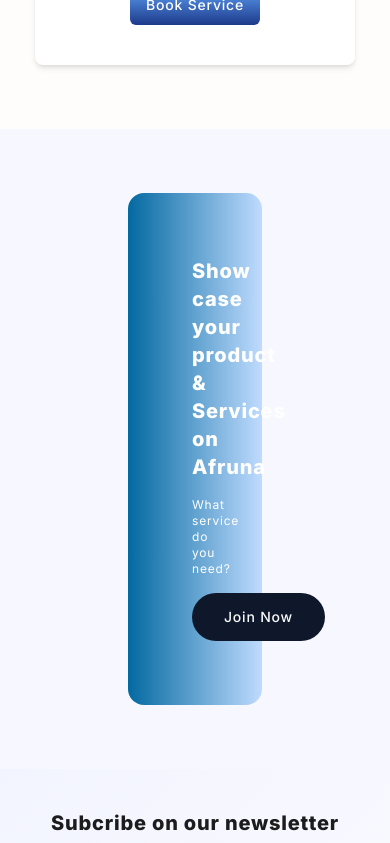
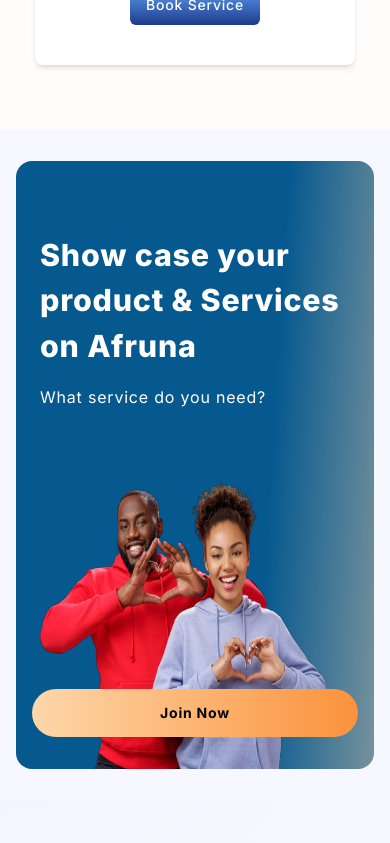
Before and after one commit to Idrisakande/afrunaservices, a Next.js app: page / in a window 390 px wide. Shown: the part 7320-8163 px from the top of the page. Built offline with nearby package versions, Linux system fonts and the light colour scheme.

Commit message:
showcase

```diff
--- a/src/app/(root)/page.tsx
+++ b/src/app/(root)/page.tsx
@@ -180,15 +180,23 @@
         </div>
       </section>
       {/* show case section */}
-      <section className=" py-16 px-32">
+      <section className=" py-8 lg:py-28 px-4 lg:px-40 ">
         {" "}
-        <div className="flex flex-col gap-4 p-16 bg-gradient-to-r from-sky-700 to-blue-200 rounded-2xl">
-          <h2 className=" max-w-[20rem] w-full text-xl text-white font-extrabold">
+        <div className=" relative h-[38rem] lg:h-[23rem] flex flex-col justify-start lg:justify-center items-start gap-4 p-6 lg:p-16 bg-gradient-showcase rounded-2xl">
+          <h2 className=" lg:max-w-[30rem] pt-12 lg:pt-0 w-full text-[1.9rem] text-white font-extrabold">
             Show case your product & Services on Afruna
           </h2>
-          <p className="text-xs text-white">What service do you need?</p>
-          <div className="flex justify-start">
-          <Button className=" rounded-full h-12 px-8">Join Now</Button>
+          <p className="lg:text-xs text-white text-base ">What service do you need?</p>
+          <div className="hidden md:flex justify-start">
+            <Button className=" font-bold text-black bg-gradient-to-l from-orange-400 to-orange-200 rounded-full w-full h-12 px-12">Join Now</Button>
+          </div>
+          <div className=" block md:hidden left-4 right-4 absolute bottom-8 z-10">
+            <Button className=" text-sm font-bold text-black bg-gradient-to-l from-orange-400  to-orange-200 rounded-full w-full h-12 px-8">Join Now</Button>
+          </div>
+          <div className="absolute bottom-0 lg:-right-32">
+            <div className="w-[18rem] h-[18rem] lg:w-[40rem] lg:h-[30rem] overflow-hidden relative flex justify-center items-center">
+              <Image src={imgs.showcase} alt="showcase" priority fill />
+            </div>
           </div>
         </div>
       </section>
--- a/tailwind.config.ts
+++ b/tailwind.config.ts
@@ -91,6 +91,9 @@
       backgroundImage: {
         "gradient-newsletter":
           "linear-gradient(135deg, #F2F4FF 0%, #FAFAFF 100%)",
+        "gradient-showcase":
+          "linear-gradient(93.46deg, #06598F 69.49%, #FED6AC 137.07%)",
+
 
       },
     },
```
